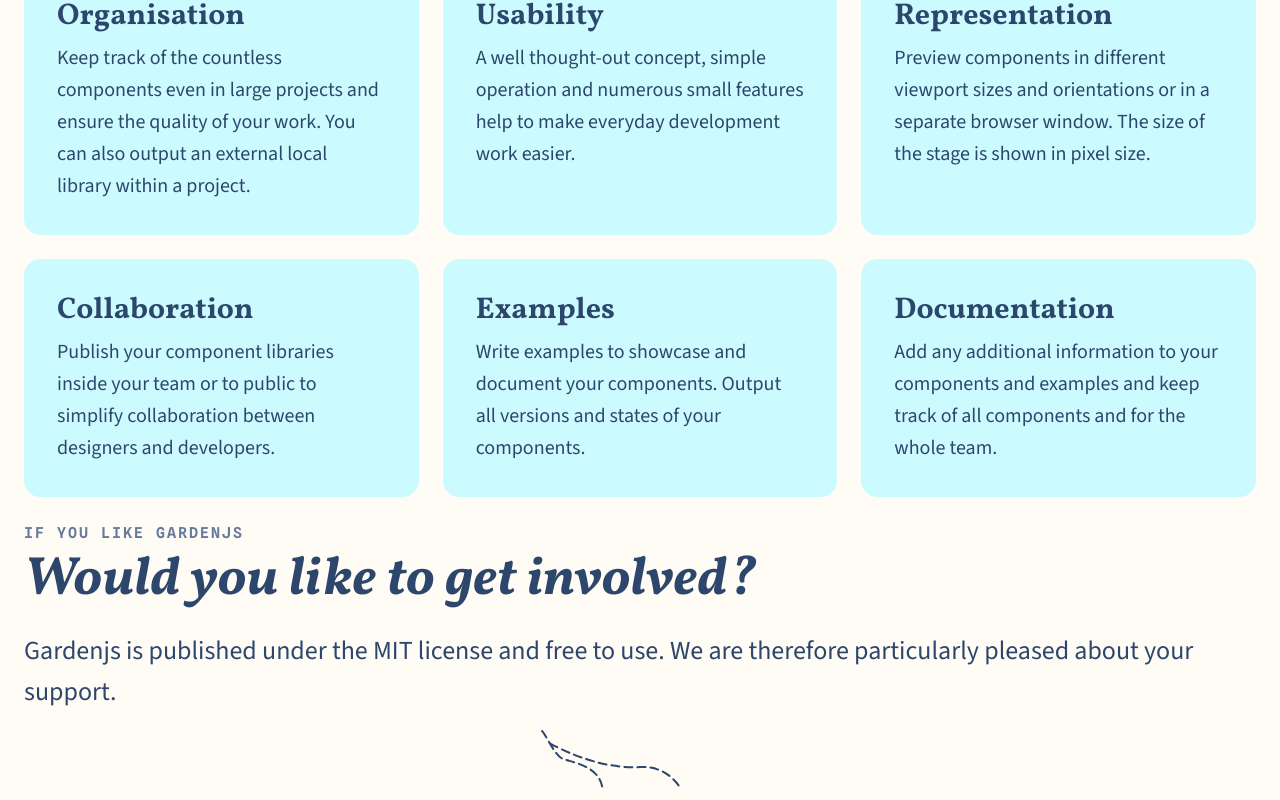
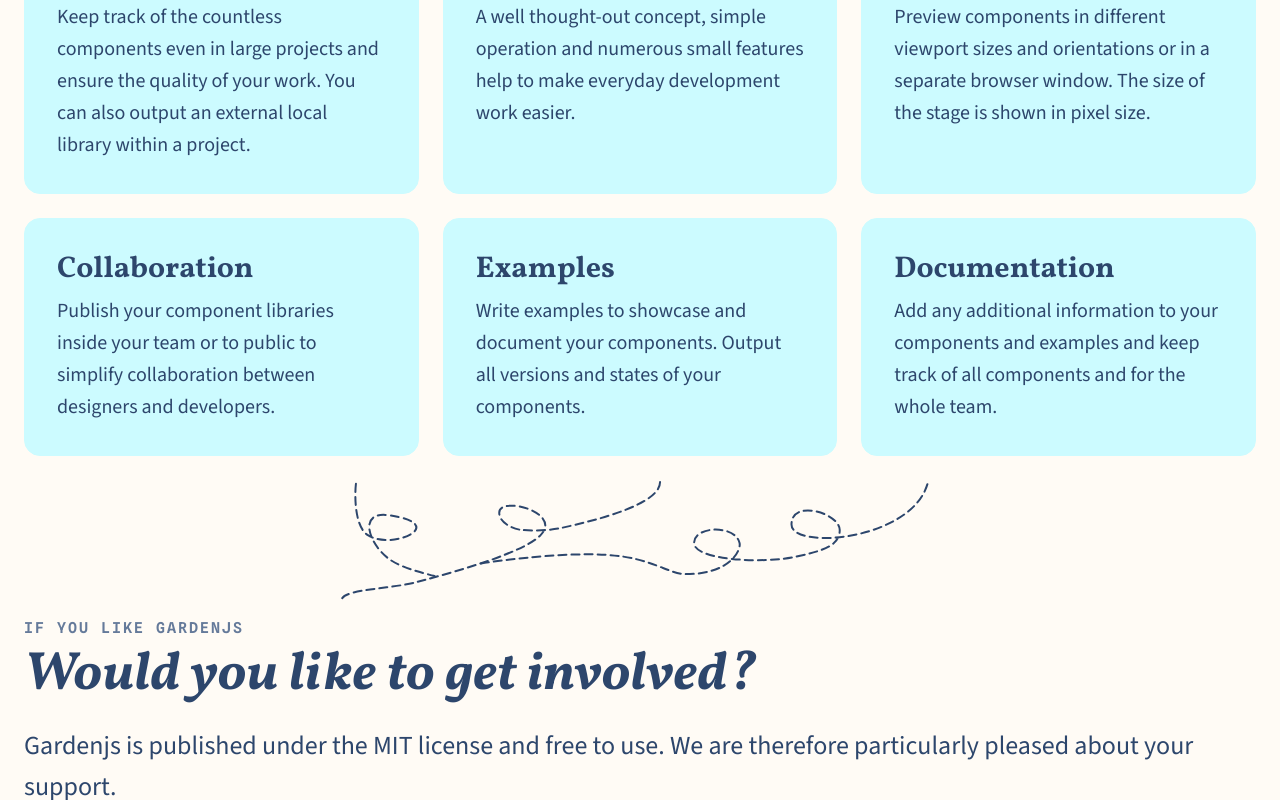
Before and after one commit to gardenjs/docs, a SvelteKit app: page / in a window 1280 px wide. Shown: the part 3212-4012 px from the top of the page. Built offline with nearby package versions, Linux system fonts and the light colour scheme.

Commit message:
add more dashed lines

```diff
--- a/src/routes/(homepage)/+page.svelte
+++ b/src/routes/(homepage)/+page.svelte
@@ -11,6 +11,7 @@
   import Line2Boxes2H2 from '../../assets/images/leftright2left.svg?raw'
   import StraightDownLoop from '../../assets/images/straightdownloop.svg?raw'
   import Top2LeftCenterRight from '../../assets/images/top2elftcenterright.svg?raw'
+  import TopCenterRight2left from '../../assets/images/leftcenterright2left.svg?raw'
 </script>
 
 <svelte:head>
@@ -81,6 +82,9 @@
       title="Documentation"
       paragraph="Add any additional information to your components and examples and keep track of all components and for the whole team." />
   </div>
+  <span class="is-centered">
+    {@html TopCenterRight2left}
+  </span>
   <ChapterIntro
     superscript="If you like Gardenjs"
     title="Would you like to get involved?"
```
Also changed, not shown: src/assets/images/leftcenterright2left.svg (added), src/assets/images/top2elftcenterright.svg.
